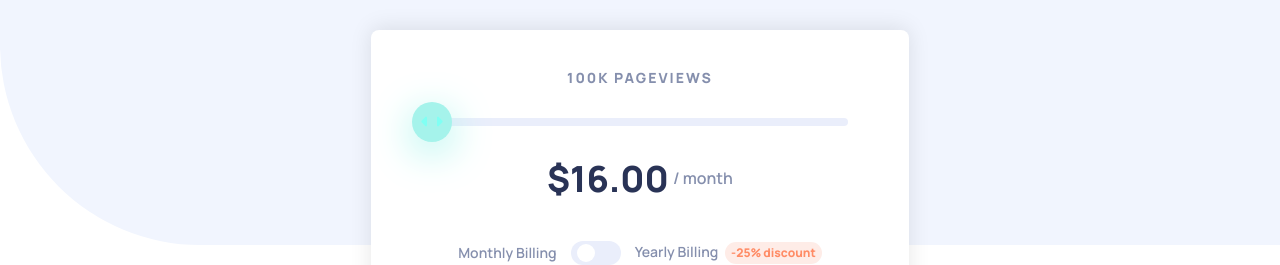
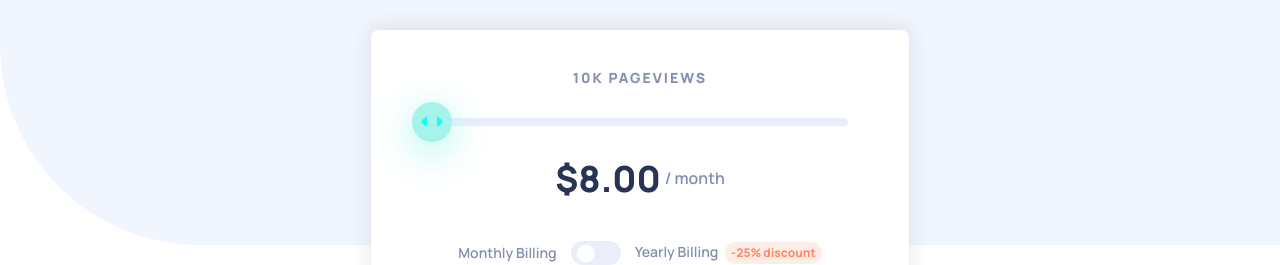
Before and after one commit to angeleraser/interactive-pricing-component, a Vue app: page / in a window 1280 px wide. Shown: the part 205-470 px from the top of the page. Built offline with nearby package versions, Linux system fonts and the light colour scheme.

Commit message:
feat: add pricing card functionality in slider bar and pricing toggle child components

```diff
--- a/src/App.vue
+++ b/src/App.vue
@@ -1,19 +1,25 @@
 <template>
 	<div id="app">
 		<app-header />
-		<pricing-card />
+		<pricing-card :plans="plans" />
 	</div>
 </template>
 
 <script>
 import AppHeader from "./components/AppHeader.vue";
 import PricingCard from "./components/PricingCard.vue";
+import { plans } from "./fixtures/plans";
 
 export default {
 	name: "App",
 	components: {
 		AppHeader,
 		PricingCard,
+	},
+	data() {
+		return {
+			plans: plans,
+		};
 	},
 };
 </script>
--- a/src/components/PricingCard.vue
+++ b/src/components/PricingCard.vue
@@ -2,14 +2,21 @@
 	<article class="pricing-card">
 		<section class="pricing-card__pricing">
 			<!-- Page views count -->
-			<div class="pricing-card__page-views-count">{{ `100K` }} Pageviews</div>
+			<div class="pricing-card__page-views-count">{{ getPageViews }} Pageviews</div>
 
 			<!-- Slider input range  -->
-			<slider-bar :classNames="`input-range`" />
+			<slider-bar
+				:classNames="`input-range`"
+				:onPlanChange="onPlanChange"
+				:value="planIndex"
+				:minValue="0"
+				:maxValue="plans.length - 1"
+				:step="1"
+			/>
 
 			<!-- Pricing -->
 			<div class="pricing-card__calculated-price">
-				<span class="pricing">$16.00</span>
+				<span class="pricing">{{ getPlanPricing }}</span>
 				<span class="based">/ month</span>
 			</div>
 
@@ -17,7 +24,7 @@
 			<div class="pricing-card__toggle-based-time">
 				<p class="pricing-card__toggle-based-time__time">Monthly Billing</p>
 
-				<pricing-toggle />
+				<pricing-toggle :toggleDiscount="toggleDiscount" />
 
 				<p class="pricing-card__toggle-based-time__time">
 					Yearly Billing
@@ -40,10 +47,49 @@
 
 <script>
 import PricingToggle from "./PricingToggle.vue";
+
 import SliderBar from "./SliderBar.vue";
 export default {
 	components: { SliderBar, PricingToggle },
 	name: "PricingCard",
+	props: {
+		plans: {
+			type: Array,
+			default: () => {
+				return [];
+			},
+		},
+	},
+	data() {
+		return {
+			planIndex: 0,
+			hasDiscount: false,
+			selectedPlan: this.$props.plans[0],
+		};
+	},
+	methods: {
+		onPlanChange(value) {
+			this.planIndex = value;
+			this.selectedPlan = this.$props.plans[value];
+		},
+		toggleDiscount() {
+			this.hasDiscount = !this.hasDiscount;
+		},
+	},
+	computed: {
+		getPageViews() {
+			const pageViews = this.selectedPlan.pageViews;
+
+			return pageViews;
+		},
+		getPlanPricing() {
+			let price = this.selectedPlan.price;
+			if (this.hasDiscount) {
+				price = price - price * 0.25;
+			}
+			return `$${price.toFixed(2)}`;
+		},
+	},
 };
 </script>
 
--- a/src/components/PricingToggle.vue
+++ b/src/components/PricingToggle.vue
@@ -12,6 +12,9 @@ export default {
 			type: String,
 			default: "",
 		},
+		toggleDiscount: {
+			type: Function,
+		},
 	},
 	data() {
 		return {
@@ -20,6 +23,7 @@ export default {
 	},
 	methods: {
 		toggle() {
+			this.$props.toggleDiscount();
 			this.isActive = !this.isActive;
 		},
 	},
@@ -55,10 +59,10 @@ export default {
 }
 
 .pricing-toggle-button.enabled .pricing-button-ripple {
-	transform: translate(20px, 0);
+	transform: translate(20px, 0.5px);
 }
 
 .pricing-toggle-button.disabled .pricing-button-ripple {
-	transform: translate(0, 0);
+	transform: translate(0, 0.5px);
 }
 </style>
--- a/src/components/SliderBar.vue
+++ b/src/components/SliderBar.vue
@@ -4,11 +4,11 @@
 
 		<span :style="getFillWidth" class="slider-fill bar"></span>
 
-		<input v-model="inputValue" v-on:change="calculatePricing" type="range" :max="maxValue" :min="minValue" />
+		<input v-model="inputValue" type="range" :step="step" :max="maxValue" :min="minValue" />
 
-		<button v-bind:style="getControlPosition" class="slider-control">
+		<button :style="getControlPosition" class="slider-control">
 			<svg xmlns="http://www.w3.org/2000/svg" width="22" height="13">
-				<g fill="#80FFF3" fill-rule="evenodd">
+				<g fill="#10FFF3" fill-rule="evenodd">
 					<path
 						d="M16 2.558v7.884a1 1 0 001.735.679l3.639-3.943a1 1 0 000-1.356l-3.64-3.943A1 1 0 0016 2.558zM6 2.558v7.884a1 1 0 01-1.735.679L.626 7.178a1 1 0 010-1.356l3.64-3.943A1 1 0 016 2.558z"
 					/>
@@ -23,7 +23,6 @@ export default {
 	name: "SliderBar",
 	props: {
 		value: {
-			type: Number,
 			default: 0,
 		},
 		maxValue: {
@@ -34,9 +33,17 @@ export default {
 			type: Number,
 			default: 0,
 		},
+		step: {
+			type: Number,
+			default: 1,
+		},
 		classNames: {
 			type: String,
 			default: "",
+		},
+		onPlanChange: {
+			type: Function,
+			required: true,
 		},
 	},
 	data() {
@@ -45,7 +52,6 @@ export default {
 		};
 	},
 	methods: {
-		calculatePricing() {},
 		calcPercentageFor(ruleName) {
 			const currentPosition = this.inputValue;
 
@@ -55,9 +61,13 @@ export default {
 
 			return `${ruleName}:${calculatedPosition}%`;
 		},
+		selectPlanIndex() {
+			this.$props.onPlanChange(this.inputValue);
+		},
 	},
 	computed: {
 		getControlPosition() {
+			this.selectPlanIndex();
 			return this.calcPercentageFor("left");
 		},
 		getFillWidth() {
--- /dev/null
+++ b/src/fixtures/plans.js
@@ -0,0 +1,22 @@
+export const plans = [
+	{
+		pageViews: "10K",
+		price: 8,
+	},
+	{
+		pageViews: "50K",
+		price: 12,
+	},
+	{
+		pageViews: "100K",
+		price: 16,
+	},
+	{
+		pageViews: "500K",
+		price: 24,
+	},
+	{
+		pageViews: "1M",
+		price: 36,
+	},
+];
```
